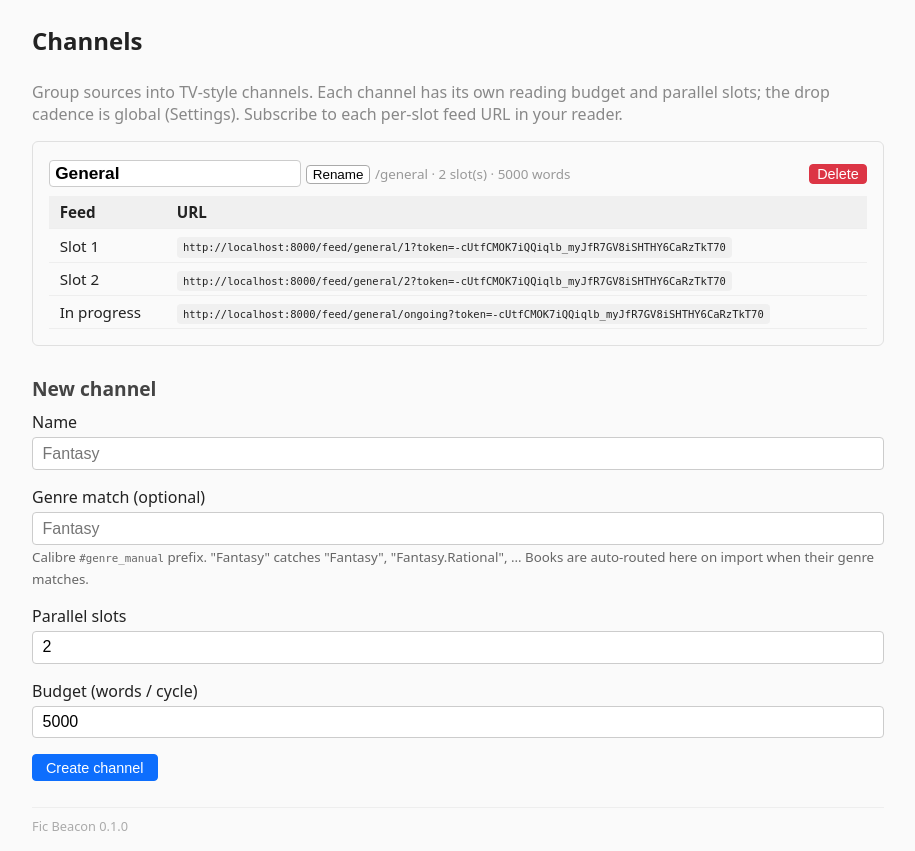
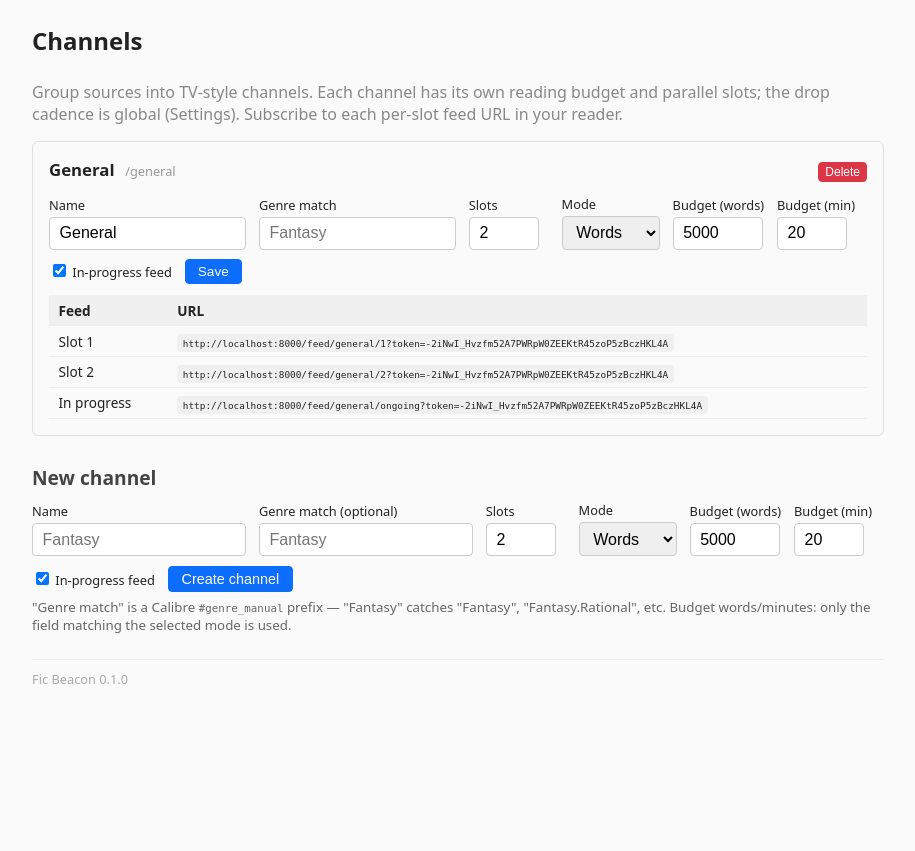
Before and after one commit to Similacrest/fic-beacon, a FastAPI app: page /admin/channels in a window 1280 px wide. Shown: the part 63-914 px from the top of the page, without its empty margins (182-1097 px from the left). After the commit the page ends 747 px from the top, so only its background shows below. Run offline with FastAPI, Linux system fonts and the light colour scheme; data comes from the database, SQL or seed files in the repository; some libraries are stand-ins or nearby versions.

Commit message:
fix(admin): channel create crash + full channel editing + UI fixes
- Fix MultipleResultsFound crash when creating a 3rd+ channel
  (was calling .scalar() on a multi-row query; now uses func.max)
- Replace rename-only form with full per-channel edit: name, genre_match,
  parallel slots, budget mode (words/minutes), budget words, budget minutes,
  and the new has_ongoing_feed toggle
- Add has_ongoing_feed boolean column to Channel (default True); when False,
  the …/ongoing feed is hidden from the admin UI and returns 404
- Add budget_mode + budget_minutes to the create-channel form (minutes mode
  was wired in the planner but missing from the UI)
- Import page: rename "Tags" column to "Genre (manual)" and show #genre_manual
  values (falling back to #genre tags when manual is blank)
- OPML import: remove channel selector — all imports land in General; user
  reassigns per-row afterwards

Co-Authored-By: Claude Sonnet 4.6 <noreply@anthropic.com>

```diff
--- a/app/models.py
+++ b/app/models.py
@@ -63,6 +63,8 @@ class Channel(Base):
     # Signed carry-over so the stochastic per-cycle mean tracks the budget (Phase D).
     budget_credit: Mapped[float] = mapped_column(Float, nullable=False, default=0.0)
     queue_order: Mapped[int] = mapped_column(Integer, nullable=False, default=0)
+    # When False, the …/ongoing feed is not exposed and the UI hides it (pure-EPUB channels).
+    has_ongoing_feed: Mapped[bool] = mapped_column(Boolean, nullable=False, default=True)
 
 
 class Book(Base):
--- a/app/routers/feed.py
+++ b/app/routers/feed.py
@@ -36,6 +36,8 @@ def get_feed_slot(
     channel = db.query(Channel).filter(Channel.slug == channel_slug).first()
     if channel is None:
         raise HTTPException(status_code=404, detail="Unknown channel")
+    if feed_key == "ongoing" and not channel.has_ongoing_feed:
+        raise HTTPException(status_code=404, detail="This channel has no ongoing feed")
     drops = (
         db.query(Drop)
         .join(Drop.book)
--- a/app/routers/ongoing.py
+++ b/app/routers/ongoing.py
@@ -86,7 +86,6 @@ def add_feed(
 @router.post("/import-opml")
 async def import_opml(
     opml_file: UploadFile = File(...),
-    channel_id: int | None = Form(None),
     db: Session = Depends(get_db),
 ) -> RedirectResponse:
     content = await opml_file.read()
@@ -94,7 +93,7 @@ async def import_opml(
         entries = parse_opml(content)
     except ValueError as exc:
         raise HTTPException(status_code=400, detail=str(exc))
-    target_id = channel_id or ensure_default_channel(db).id
+    target_id = ensure_default_channel(db).id
     added = sum(_add_source(db, title, url, target_id) for title, url in entries)
     db.commit()
     return RedirectResponse(url=f"/admin/ongoing/?imported={added}", status_code=303)
--- a/app/templates/admin/channels.html
+++ b/app/templates/admin/channels.html
@@ -10,34 +10,74 @@
 
 {% if channels %}
 {% for ch in channels %}
-<div style="border:1px solid #e0e0e0; border-radius:6px; padding:1em; margin-bottom:1em">
-  <h2 style="margin-top:0">
-    <form method="post" action="/admin/channels/{{ ch.id }}/rename" style="display:inline"
-          title="Rename (feed URLs / slug stay the same)">
-      <input type="text" name="name" value="{{ ch.name }}"
-             style="font-size:.9em; font-weight:600; width:auto; padding:.1em .3em">
-      <button type="submit" style="font-size:.7em; padding:.1em .4em">Rename</button>
+<div style="border:1px solid #e0e0e0; border-radius:6px; padding:1em; margin-bottom:1.2em">
+  <div style="display:flex; justify-content:space-between; align-items:baseline; margin-bottom:.8em">
+    <div>
+      <strong style="font-size:1.05em">{{ ch.name }}</strong>
+      <span style="color:#999; font-size:.8em; margin-left:.5em">/{{ ch.slug }}</span>
+    </div>
+    <form method="post" action="/admin/channels/{{ ch.id }}/delete" style="display:inline"
+          onsubmit="return confirm('Delete channel {{ ch.name }}? Its sources move to another channel.')">
+      <button class="btn btn-danger" style="font-size:.75em; padding:.15em .5em">Delete</button>
     </form>
-    <span style="color:#999; font-weight:400; font-size:.7em">
-      /{{ ch.slug }} · {{ ch.parallel_slots }} slot(s) · {{ ch.budget_words }} words
-      {% if ch.genre_match %}· genre: {{ ch.genre_match }}{% endif %}
-    </span>
-    <form method="post" action="/admin/channels/{{ ch.id }}/delete" style="display:inline; float:right"
-          onsubmit="return confirm('Delete channel {{ ch.name }}? Its sources move to another channel.')">
-      <button class="btn btn-danger" style="font-size:.75em; padding:.1em .5em">Delete</button>
-    </form>
-  </h2>
-  <table>
+  </div>
+
+  <form method="post" action="/admin/channels/{{ ch.id }}/edit">
+    <div style="display:flex; flex-wrap:wrap; gap:.6em .8em; align-items:flex-end">
+      <div style="flex:2; min-width:150px">
+        <label style="font-size:.8em; display:block">Name</label>
+        <input type="text" name="name" value="{{ ch.name }}" required style="width:100%">
+      </div>
+      <div style="flex:2; min-width:150px">
+        <label style="font-size:.8em; display:block">Genre match</label>
+        <input type="text" name="genre_match" value="{{ ch.genre_match or '' }}"
+               placeholder="Fantasy" style="width:100%"
+               title="Calibre #genre_manual prefix — e.g. 'Fantasy' catches 'Fantasy', 'Fantasy.Rational'">
+      </div>
+      <div style="min-width:80px">
+        <label style="font-size:.8em; display:block">Slots</label>
+        <input type="number" name="parallel_slots" value="{{ ch.parallel_slots }}" min="1" style="width:70px">
+      </div>
+      <div style="min-width:90px">
+        <label style="font-size:.8em; display:block">Mode</label>
+        <select name="budget_mode" style="width:auto">
+          <option value="words"{% if ch.budget_mode.value == 'words' %} selected{% endif %}>Words</option>
+          <option value="minutes"{% if ch.budget_mode.value == 'minutes' %} selected{% endif %}>Minutes</option>
+        </select>
+      </div>
+      <div style="min-width:90px">
+        <label style="font-size:.8em; display:block">Budget (words)</label>
+        <input type="number" name="budget_words" value="{{ ch.budget_words }}" min="1" style="width:90px">
+      </div>
+      <div style="min-width:90px">
+        <label style="font-size:.8em; display:block">Budget (min)</label>
+        <input type="number" name="budget_minutes" value="{{ ch.budget_minutes }}" min="1" style="width:70px">
+      </div>
+      <div style="min-width:120px">
+        <label style="font-size:.8em; display:block">
+          <input type="checkbox" name="has_ongoing_feed" value="1"{% if ch.has_ongoing_feed %} checked{% endif %}>
+          In-progress feed
+        </label>
+      </div>
+      <div>
+        <button class="btn btn-primary" type="submit" style="font-size:.85em">Save</button>
+      </div>
+    </div>
+  </form>
+
+  {% if feeds[ch.id] %}
+  <table style="margin-top:.8em; font-size:.85em">
     <thead><tr><th>Feed</th><th>URL</th></tr></thead>
     <tbody>
     {% for key, url in feeds[ch.id] %}
       <tr>
-        <td style="white-space:nowrap">{{ "In progress" if key == "ongoing" else "Slot " ~ key }}</td>
+        <td style="white-space:nowrap; padding-right:.8em">{{ "In progress" if key == "ongoing" else "Slot " ~ key }}</td>
         <td><span class="feed-url">{{ url }}</span></td>
       </tr>
     {% endfor %}
     </tbody>
   </table>
+  {% endif %}
 </div>
 {% endfor %}
 {% else %}
@@ -46,27 +86,49 @@
 
 <h2>New channel</h2>
 <form method="post" action="/admin/channels">
-  <div class="form-group">
-    <label for="name">Name</label>
-    <input type="text" id="name" name="name" placeholder="Fantasy" required>
+  <div style="display:flex; flex-wrap:wrap; gap:.6em .8em; align-items:flex-end; max-width:860px">
+    <div style="flex:2; min-width:150px">
+      <label style="font-size:.8em; display:block">Name</label>
+      <input type="text" name="name" placeholder="Fantasy" required style="width:100%">
+    </div>
+    <div style="flex:2; min-width:150px">
+      <label style="font-size:.8em; display:block">Genre match (optional)</label>
+      <input type="text" name="genre_match" placeholder="Fantasy" style="width:100%"
+             title="Calibre #genre_manual prefix used for auto-routing on import">
+    </div>
+    <div style="min-width:80px">
+      <label style="font-size:.8em; display:block">Slots</label>
+      <input type="number" name="parallel_slots" value="2" min="1" style="width:70px">
+    </div>
+    <div style="min-width:90px">
+      <label style="font-size:.8em; display:block">Mode</label>
+      <select name="budget_mode" style="width:auto">
+        <option value="words">Words</option>
+        <option value="minutes">Minutes</option>
+      </select>
+    </div>
+    <div style="min-width:90px">
+      <label style="font-size:.8em; display:block">Budget (words)</label>
+      <input type="number" name="budget_words" value="5000" min="1" style="width:90px">
+    </div>
+    <div style="min-width:90px">
+      <label style="font-size:.8em; display:block">Budget (min)</label>
+      <input type="number" name="budget_minutes" value="20" min="1" style="width:70px">
+    </div>
+    <div style="min-width:120px">
+      <label style="font-size:.8em; display:block">
+        <input type="checkbox" name="has_ongoing_feed" value="1" checked>
+        In-progress feed
+      </label>
+    </div>
+    <div>
+      <button class="btn btn-primary" type="submit">Create channel</button>
+    </div>
   </div>
-  <div class="form-group">
-    <label for="genre_match">Genre match (optional)</label>
-    <input type="text" id="genre_match" name="genre_match" placeholder="Fantasy">
-    <small style="color:#666">
-      Calibre <code>#genre_manual</code> prefix. "Fantasy" catches "Fantasy", "Fantasy.Rational", …
-      Books are auto-routed here on import when their genre matches.
-    </small>
-  </div>
-  <div class="form-group">
-    <label for="parallel_slots">Parallel slots</label>
-    <input type="number" id="parallel_slots" name="parallel_slots" value="2" min="1">
-  </div>
-  <div class="form-group">
-    <label for="budget_words">Budget (words / cycle)</label>
-    <input type="number" id="budget_words" name="budget_words" value="5000" min="1">
-  </div>
-  <button class="btn btn-primary" type="submit">Create channel</button>
+  <small style="color:#666; display:block; margin-top:.4em">
+    "Genre match" is a Calibre <code>#genre_manual</code> prefix — "Fantasy" catches "Fantasy", "Fantasy.Rational", etc.
+    Budget words/minutes: only the field matching the selected mode is used.
+  </small>
 </form>
 
 {% endblock %}
```
Also changed, not shown: app/routers/admin.py (+28 -7 lines), app/templates/admin/import.html (+4 -3 lines), app/templates/admin/ongoing.html (+3 -6 lines).
